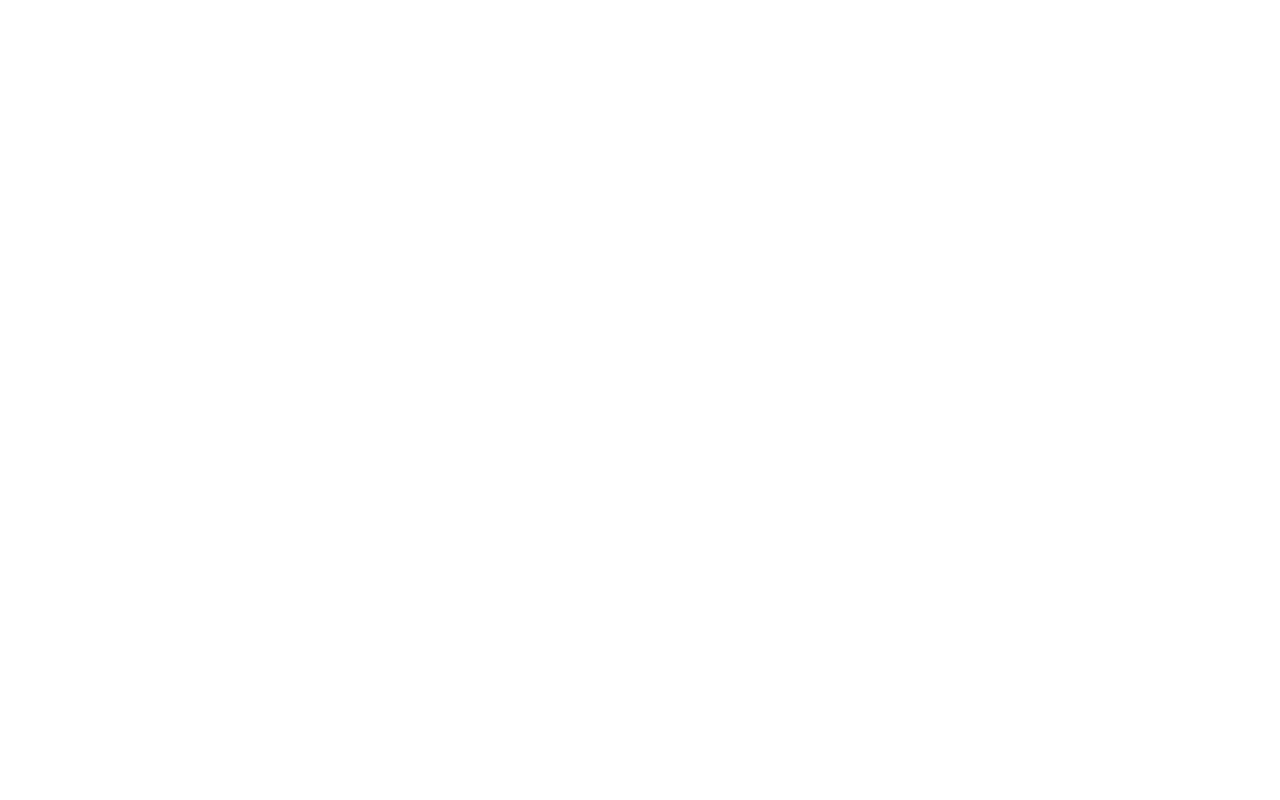
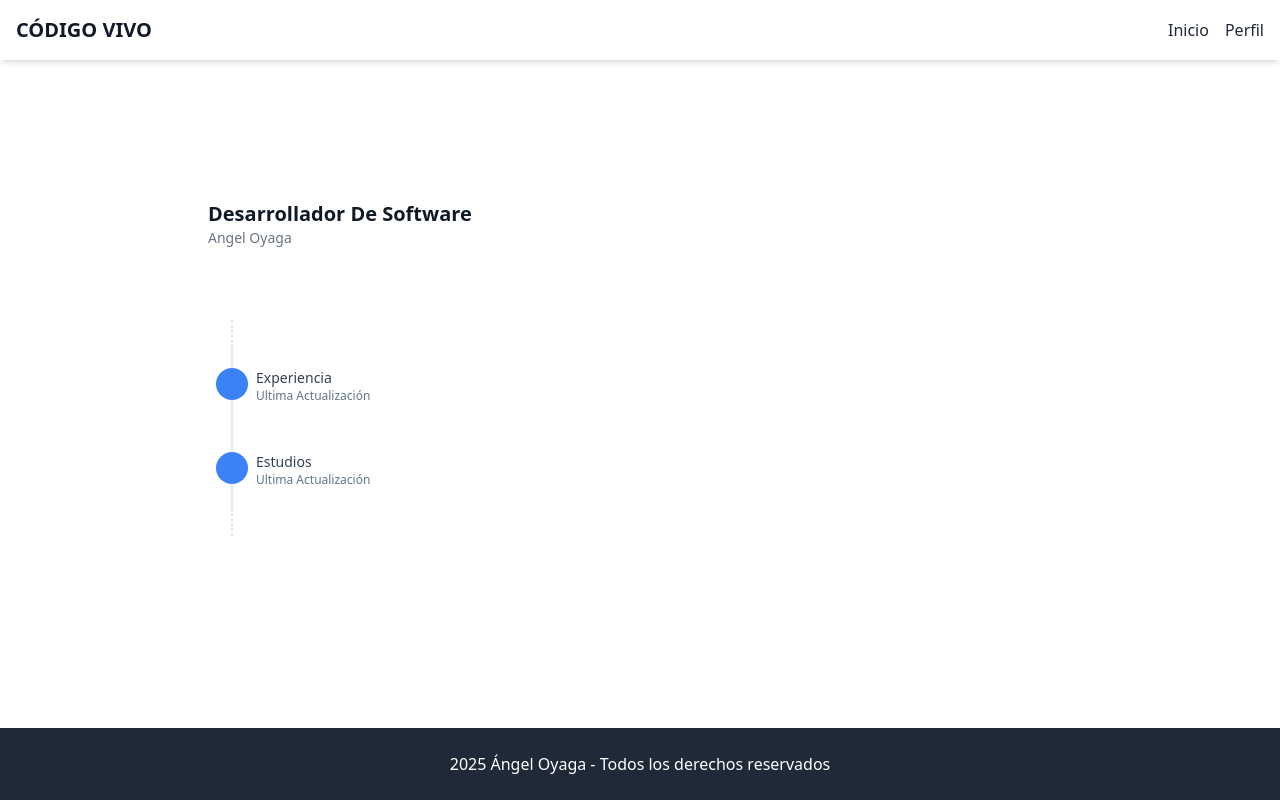
Before and after one commit to Angelo189526/Mi-Portafolio-, a plain HTML site: page verPerfil.html in a window 1280 px wide. Drawn offline with nearby package versions, Linux system fonts and the light colour scheme.

Commit message:
Inicio de layout Mi Perfil

```diff
--- a/verPerfil.html
+++ b/verPerfil.html
@@ -0,0 +1,72 @@
+<!DOCTYPE html>
+<html lang="es">
+  <head>
+    <meta charset="UTF-8" />
+    <meta name="viewport" content="width=device-width, initial-scale=1.0" />
+    <title>Configuración - Código Vivo</title>
+    <script src="https://cdn.tailwindcss.com"></script>
+  </head>
+  <body class="bg-white text-gray-800 font-sans flex flex-col min-h-screen">
+
+    <!-- Header -->
+    <header class="bg-white shadow-md fixed top-0 w-full z-10">
+      <div class="container mx-auto flex justify-between items-center p-4">
+        <a href="./index.html" class="text-xl font-bold text-gray-900">CÓDIGO VIVO</a>
+        <nav class="flex items-center gap-4">
+          <a href="./index.html#about" class="hover:text-blue-600">Inicio</a>
+          <a href="./verPerfil.html" class="hover:text-blue-600">Perfil</a>
+        </nav>
+      </div>
+    </header>
+
+    <!-- Contenido -->
+    <main class="flex-grow">
+      <section class="max-w-4xl mx-auto px-4 py-12 mt-32 space-y-12">
+
+        <!-- Info -->
+        <div class="px-4 py-6 sm:grid sm:grid-cols-3 sm:gap-4 sm:px-0 items-center">
+          <div class="px-4 sm:px-0">
+            <h3 class="font-semibold text-gray-900 text-xl">Desarrollador De Software</h3>
+            <p class="text-sm text-gray-500">Angel Oyaga</p>
+          </div>
+        </div>
+
+        <!--feed de mi perfil -->
+        <ul class="relative flex flex-col gap-12 py-12 pl-6
+                   before:absolute before:top-0 before:left-6 before:h-full
+                   before:border before:-translate-x-1/2 before:border-slate-200
+                   before:border-dashed after:absolute after:top-6 after:left-6
+                   after:bottom-6 after:border after:-translate-x-1/2 after:border-slate-200">
+
+          <!-- Item 1 -->
+          <li class="relative pl-6">
+            <div class="absolute left-0 z-10 flex items-center justify-center
+                        w-8 h-8 -translate-x-1/2 rounded-full bg-blue-500"></div>
+            <div class="flex flex-col flex-1 gap-0">
+              <h4 class="text-sm font-medium text-slate-700">Experiencia</h4>
+              <p class="text-xs text-slate-500">Ultima Actualización</p>
+            </div>
+          </li>
+
+          <!-- Item 2 -->
+          <li class="relative pl-6">
+            <div class="absolute left-0 z-10 flex items-center justify-center
+                        w-8 h-8 -translate-x-1/2 rounded-full bg-blue-500"></div>
+            <div class="flex flex-col flex-1 gap-0">
+              <h4 class="text-sm font-medium text-slate-700">Estudios</h4>
+              <p class="text-xs text-slate-500">Ultima Actualización</p>
+            </div>
+          </li>
+        </ul>
+
+      </section>
+    </main>
+
+    <!-- Footer -->
+    <footer class="bg-gray-800 text-white py-6 text-center">
+      <p>2025 Ángel Oyaga - Todos los derechos reservados</p>
+    </footer>
+
+    <script src="./configuracion.js"></script>
+  </body>
+</html>
```
Also changed, not shown: index.html (+4 -3 lines).
